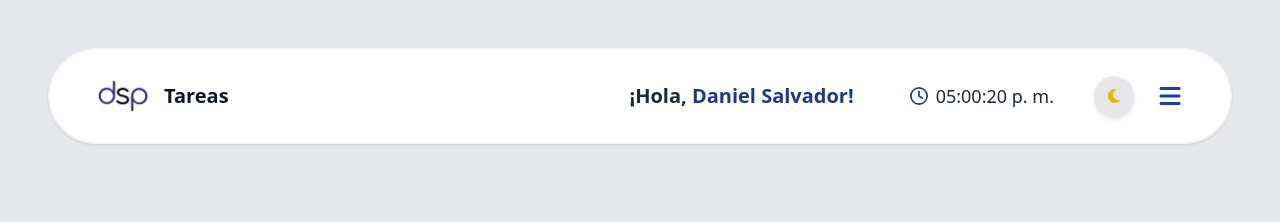
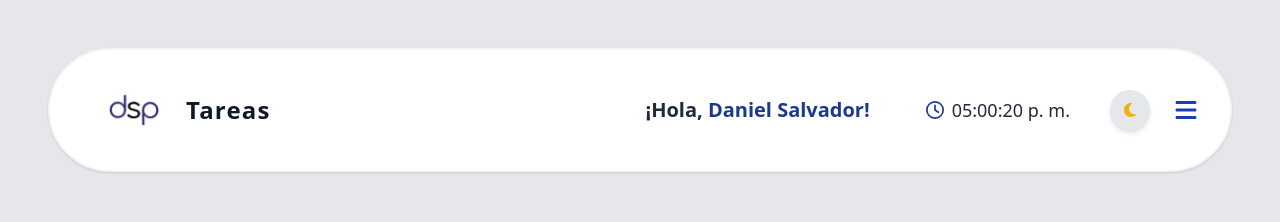
Before and after one commit to dspwebstudiomx/dashboard, a React (Vite) app: page /tareas in a window 1280 px wide. Shown: the top 222 px of the page. Built offline with nearby package versions, Linux system fonts and the light colour scheme; no server answers.

Commit message:
feat: corregir formato de número de teléfono en clients.json y mejorar estilos en Header y DashboardTemplate

```diff
--- a/src/components/Menus/Header.jsx
+++ b/src/components/Menus/Header.jsx
@@ -21,7 +21,7 @@ const Header = ({ toggleSidebar }) => {
 
   // Mapeo de rutas a nombres de páginas
   const pageNames = {
-    "/": "Dashboard",
+    "/": "Inicio",
     "/proyectos": "Proyectos",
     "/clientes": "Clientes",
     "/tareas": "Tareas",
@@ -70,6 +70,7 @@ const Header = ({ toggleSidebar }) => {
     }
   };
 
+  // Alternar el Sidebar
   return (
     <>
       {/* Meta etiquetas para SEO */}
@@ -92,13 +93,18 @@ const Header = ({ toggleSidebar }) => {
       {/* Encabezado principal */}
       <header
         id="encabezado principal"
-        className="header md:py-12 top-0 left-0 fixed w-[100vw] md:px-12 mx-auto z-10 dark:bg-gray-900 bg-gray-200 ">
+        className="header md:py-12 2xl:py-6 top-0 left-0 fixed w-full md:px-12 mx-auto z-10 dark:bg-gray-900 bg-gray-200">
+        {/* Contenedor interno del encabezado */}
         <div
           id="contenedor interno"
-          className="header-container flex justify-between items-center h-full px-6 sm:rounded-full bg-white dark:bg-gray-800 shadow-sm border-2 border-gray-100 dark:border-gray-700 py-6 md:px-12">
+          className="header-container flex justify-between items-center h-full px-8 sm:rounded-full bg-white dark:bg-gray-800 border-b-blue-900 shadow-sm border-2 md:border-gray-100 md:dark:border-gray-700 py-6">
           {/* Logo y título */}
           <div className="header-logo-container flex items-center gap-4 justify-center">
-            <a id="link-logo" href="/">
+            <div></div>
+            <a
+              id="link-logo"
+              href="/"
+              className="rounded-full dark:bg-gray-50 w-18 h-18 flex items-center justify-center">
               <img
                 id="logo dspwebstudio"
                 src={logo}
@@ -108,7 +114,7 @@ const Header = ({ toggleSidebar }) => {
             </a>
             <h1
               id="Título Página actual"
-              className="header-logo text-xl font-semibold text-gray-900 dark:text-gray-100">
+              className="header-logo text-2xl font-semibold text-gray-900 dark:text-gray-100 tracking-wider">
               {currentPage}
             </h1>
           </div>
@@ -131,11 +137,13 @@ const Header = ({ toggleSidebar }) => {
             {/* Reloj */}
             <div
               id="reloj"
-              className="clock text-lg font-medium text-gray-800 dark:text-gray-200 px-4 py-2 hidden items-center justify-center md:flex">
+              className="clock text-lg font-medium text-gray-800 dark:text-gray-200 px-4 py-2 hidden items-center justify-center md:flex 2xl:w-[200px]">
               <FaRegClock className="inline-block mr-2 text-blue-900 dark:text-blue-400" />
-              {time.includes("AM")
-                ? time.replace("AM", "a.m.")
-                : time.replace("PM", "p.m.")}
+              <span className="w-[114Opx]">
+                {time.includes("AM")
+                  ? time.replace("AM", "a.m.")
+                  : time.replace("PM", "p.m.")}
+              </span>
             </div>
 
             {/* Botón de modo oscuro */}
--- a/src/components/TaskList.jsx
+++ b/src/components/TaskList.jsx
@@ -6,14 +6,14 @@ const TaskList = () => {
   ];
 
   return (
-    <ul className="space-y-4 px-4">
+    <ul className="space-y-4 ">
       {tasks.map((task, index) => (
         <li
           key={index}
           className="flex flex-col sm:flex-row justify-between items-start sm:items-center font-base bg-blue-100 text-blue-800 dark:bg-gray-700 dark:text-gray-100 p-4 rounded-lg shadow-md">
           <span className="text-sm sm:text-base">{task.name}</span>
           <span
-            className={`mt-2 sm:mt-0 py-1 w-[80px] text-center text-xs sm:text-sm rounded-full ${
+            className={`mt-2 sm:mt-0 py-1 w-[30%] md:w-[80px] text-center text-xs sm:text-sm rounded-full ${
               task.priority === "Alta"
                 ? "bg-red-500"
                 : task.priority === "Media"
--- a/src/templates/DashboardTemplate.jsx
+++ b/src/templates/DashboardTemplate.jsx
@@ -35,7 +35,7 @@ const DashboardTemplate = ({ children }) => {
 
       {/* Contenido principal */}
       <main
-        className={`grid grid-cols-12 p-4 pt-[15vh] md:mt-26 items-start justify-center 2xl:p-24 min-h-[100vw] bg-gray-200 dark:bg-gray-900 ${
+        className={`grid grid-cols-12 p-12 pt-[15vh] md:mt-26 items-start justify-center 2xl:p-24 min-h-[100vw] bg-gray-200 dark:bg-gray-900 ${
           isSidebarOpen ? "" : "md:grid-cols-12"
         }`}>
         {/* Contenido principal */}
```
Also changed, not shown: 1 other file (tests, documents, lock files or other folders).
